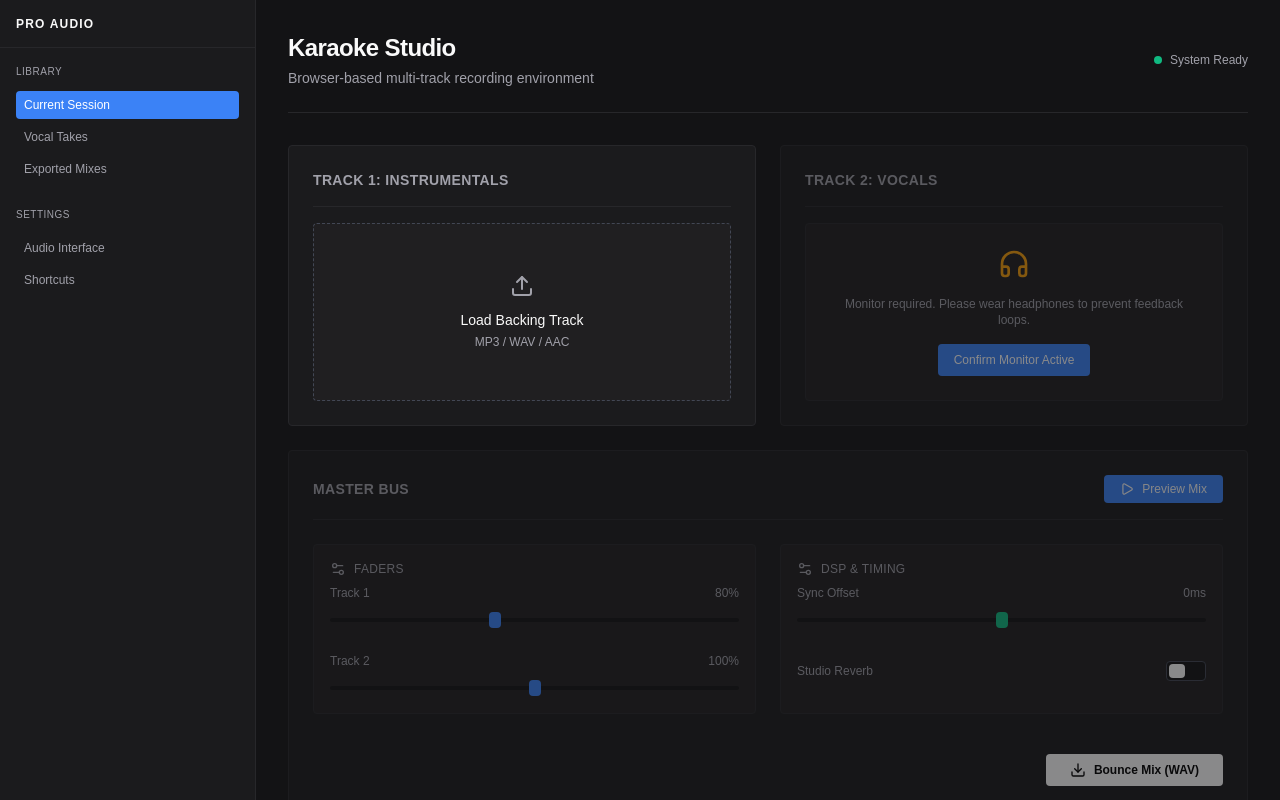
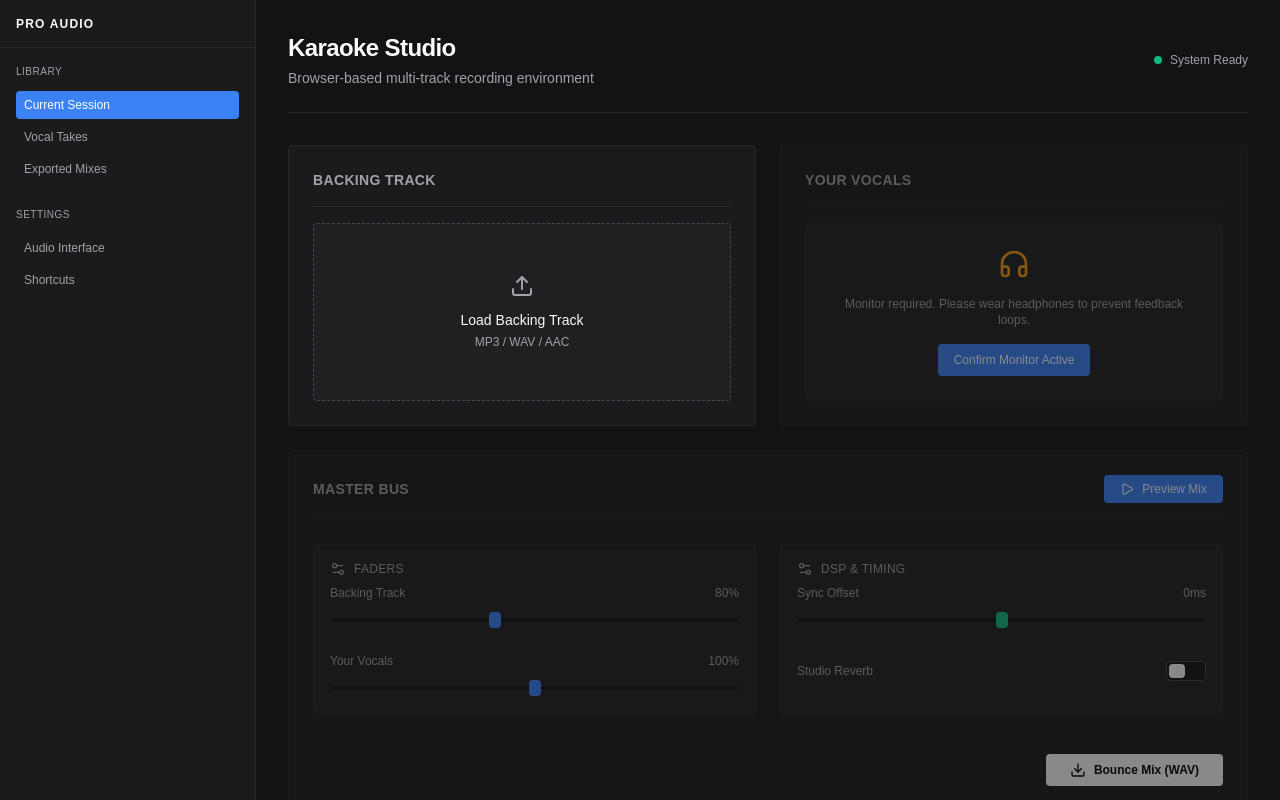
Before and after one commit to sushantabhat/karokie, a Next.js app: page / in a window 1280 px wide. Built offline with nearby package versions, Linux system fonts and the light colour scheme.

Commit message:
style: rename Track 1 and 2 to Backing Track and Your Vocals

```diff
--- a/src/components/KaraokeStudio.tsx
+++ b/src/components/KaraokeStudio.tsx
@@ -167,7 +167,7 @@ export default function KaraokeStudio() {
           {/* TRACK UPLOAD PANEL */}
           <div className="bg-[#1b1b1d] border border-[#27272a] rounded p-6 space-y-4 flex flex-col">
             <div className="flex items-center justify-between border-b border-[#27272a] pb-4">
-              <h2 className="text-sm font-semibold tracking-wide uppercase text-[#a1a1aa]">Track 1: Instrumentals</h2>
+              <h2 className="text-sm font-semibold tracking-wide uppercase text-[#a1a1aa]">Backing Track</h2>
             </div>
 
             {!trackFile ? (
@@ -213,7 +213,7 @@ export default function KaraokeStudio() {
           {/* HEADPHONES & RECORD PANEL */}
           <div className={`bg-[#1b1b1d] border border-[#27272a] rounded p-6 space-y-4 flex flex-col transition-opacity duration-300 ${!trackFile ? 'opacity-50 pointer-events-none' : ''}`}>
             <div className="flex items-center justify-between border-b border-[#27272a] pb-4">
-              <h2 className="text-sm font-semibold tracking-wide uppercase text-[#a1a1aa]">Track 2: Vocals</h2>
+              <h2 className="text-sm font-semibold tracking-wide uppercase text-[#a1a1aa]">Your Vocals</h2>
               {isRecording && <div className="text-xs font-mono text-[#ef4444] animate-pulse flex items-center gap-2"><div className="w-2 h-2 rounded-full bg-[#ef4444]"></div> REC</div>}
             </div>
 
@@ -301,7 +301,7 @@ export default function KaraokeStudio() {
               </div>
               <div className="space-y-1">
                 <div className="flex justify-between text-xs font-mono text-[#a1a1aa]">
-                  <span>Track 1</span>
+                  <span>Backing Track</span>
                   <span>{mixSettings.trackVolume}%</span>
                 </div>
                 <input
@@ -317,7 +317,7 @@ export default function KaraokeStudio() {
               </div>
               <div className="space-y-1 pt-2">
                 <div className="flex justify-between text-xs font-mono text-[#a1a1aa]">
-                  <span>Track 2</span>
+                  <span>Your Vocals</span>
                   <span>{mixSettings.vocalVolume}%</span>
                 </div>
                 <input
```
